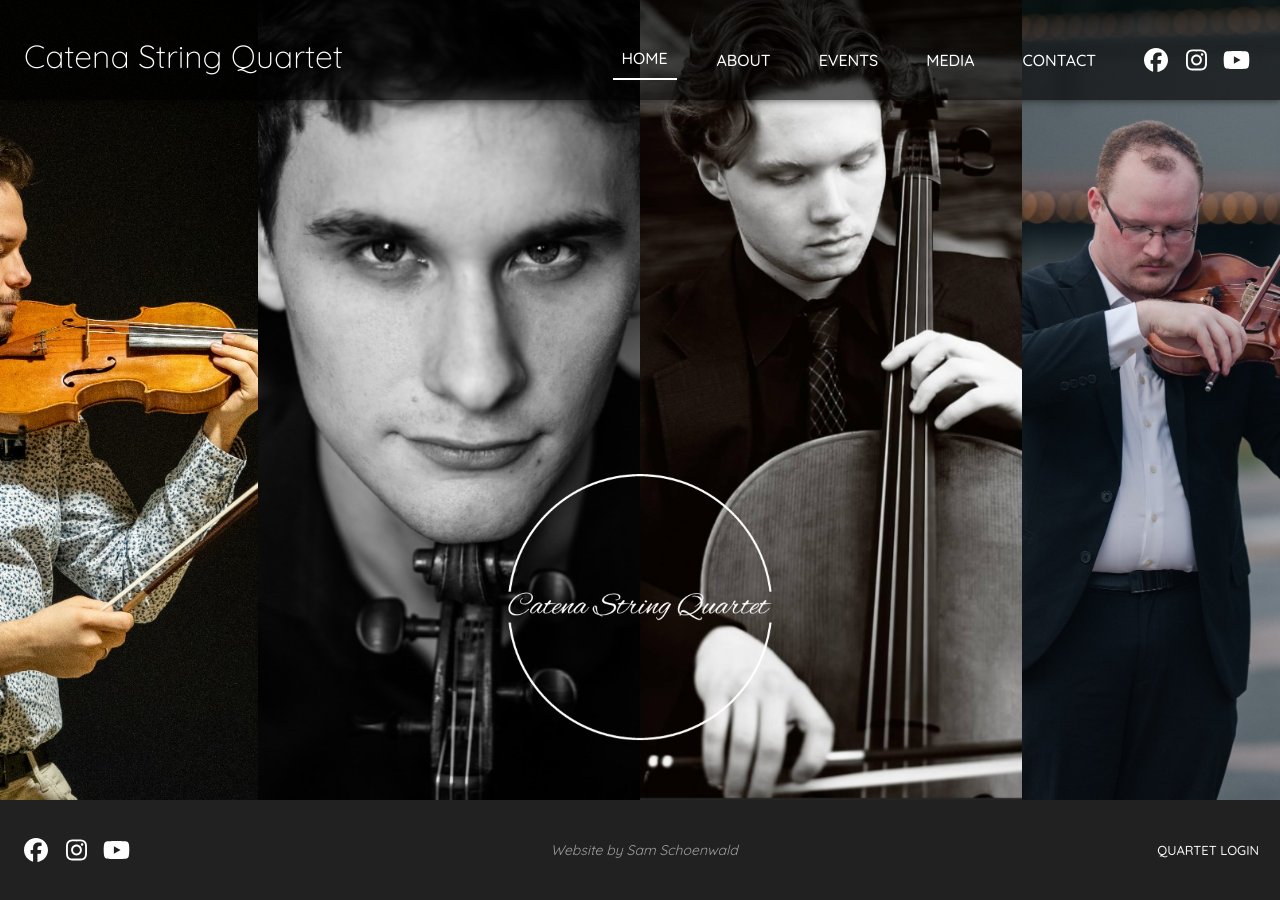
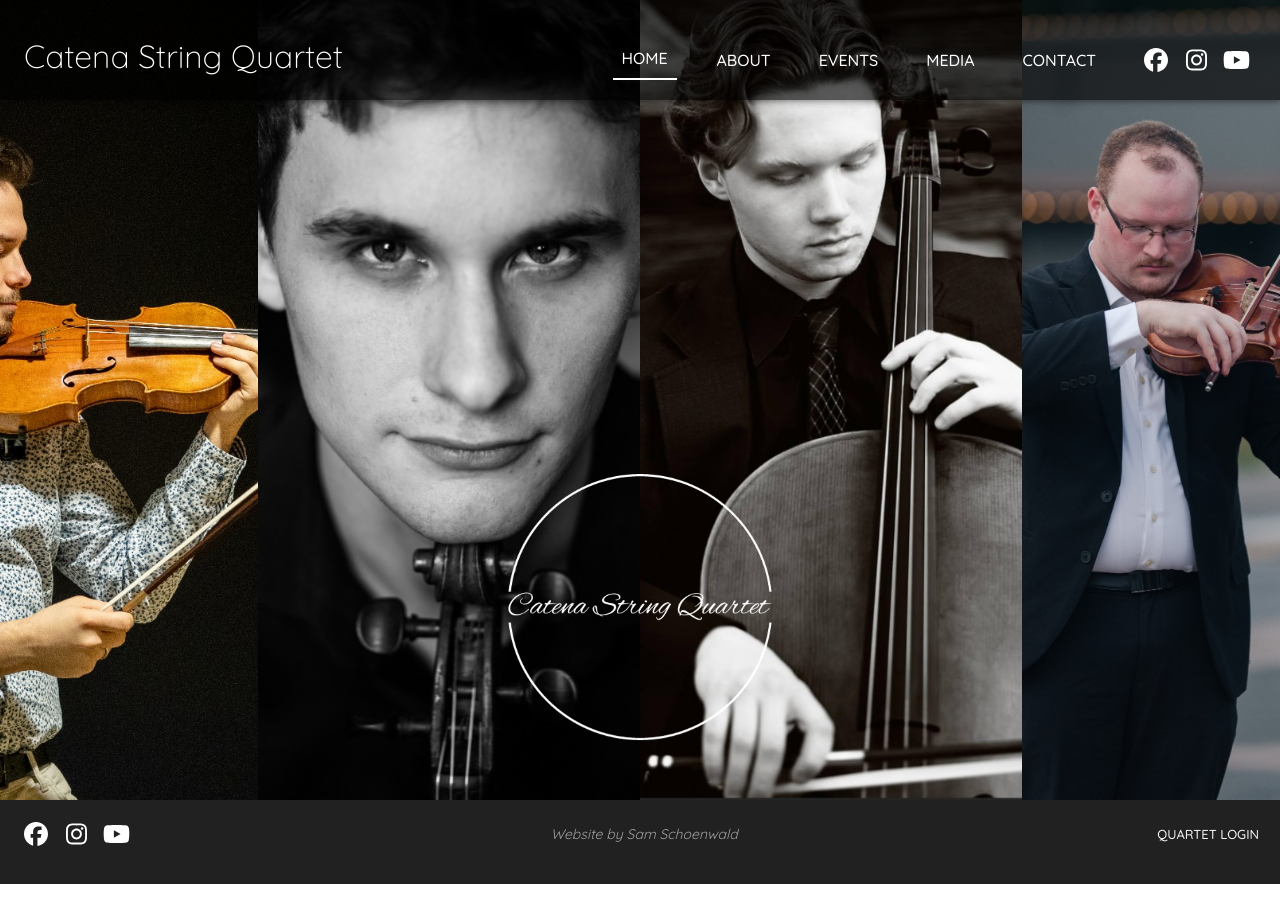
Before and after one commit to Sibelius343/uppsala-quartet, a Next.js app: page / in a window 1280 px wide. Built offline with nearby package versions, Linux system fonts and the light colour scheme.

Commit message:
Update Layout.tsx

```diff
--- a/components/Layout.tsx
+++ b/components/Layout.tsx
@@ -18,7 +18,7 @@ const Layout = ({ children }: LayoutProps) => {
     justifyContent: 'start',
     alignItems: 'center',
     minHeight: `calc(${height} - 200px)`,
-    pt: 2,
+    pt: window.location.pathname === "/" ? 0 : 2,
     backgroundColor: '#e5e5e5'
   }
 
```
